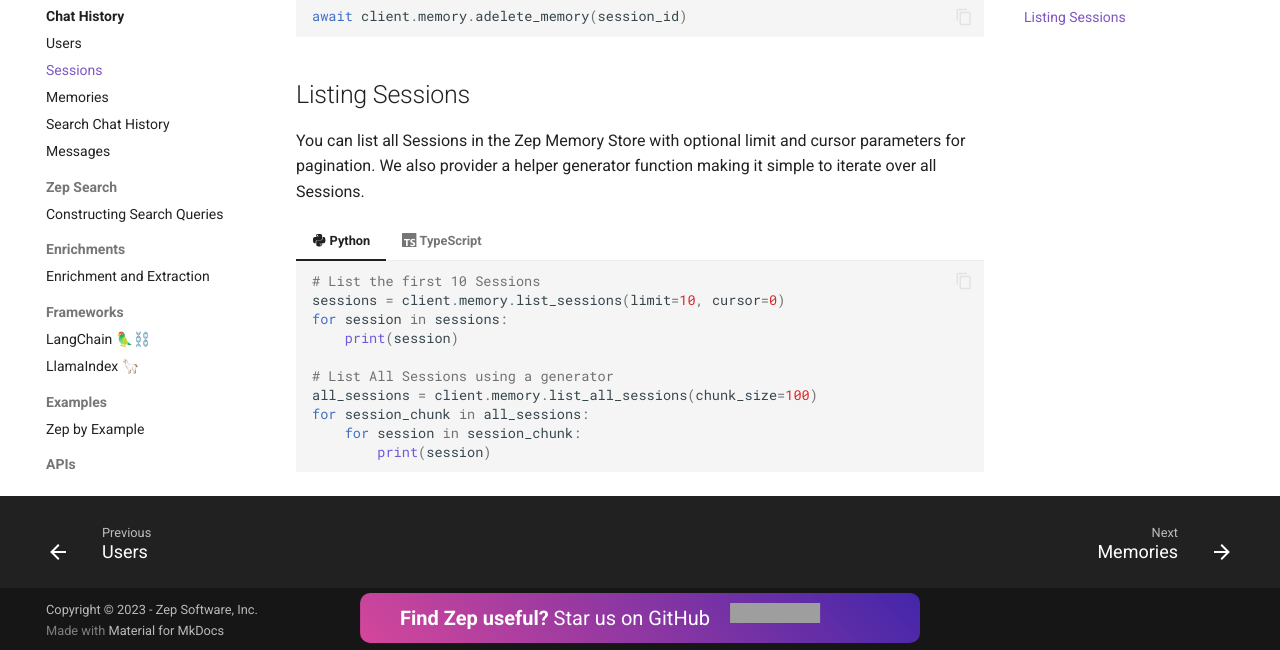
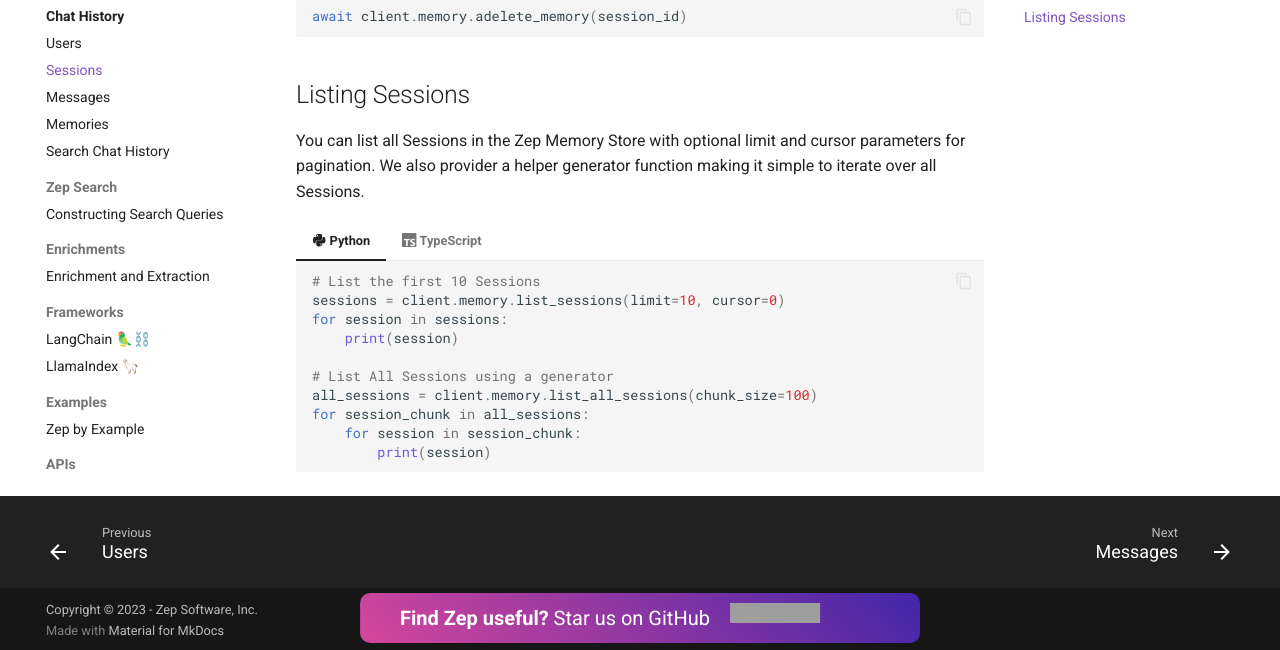
Before and after one commit to getzep/docs.getzep.com, an MkDocs documentation site: the page built from docs/sdk/chat_history/sessions.md, in a window 1280 px wide and 900 px high, scrolled down 1794 px. Shown: the part 247-897 px from the top of the window. Built offline with MkDocs 1.6.1 and Material for MkDocs 9.7.7, drawn with Linux system fonts in a browser that asks for light colours; plug-ins that fetch from the network failed and are left out; comment, search, counter and statistics services are not loaded; some of the changed lines change nothing that is shown; grey boxes are pictures that could not be loaded.

Commit message:
Menu reorder (#94)
Moved the messages in the menu to be between sessions and memories

Signed-off-by: Peter Garbers <225740+petergarbers@users.noreply.github.com>

```diff
--- a/mkdocs.yml
+++ b/mkdocs.yml
@@ -22,9 +22,9 @@
           - Overview: sdk/chat_history/index.md
           - Users: sdk/chat_history/users.md
           - Sessions: sdk/chat_history/sessions.md
+          - Messages: sdk/chat_history/messages.md
           - Memories: sdk/chat_history/memories.md
           - Search Chat History: sdk/chat_history/search.md
-          - Messages: sdk/chat_history/messages.md
       - Zep Search:
           - sdk/search_query.md
       - Enrichments:
```
